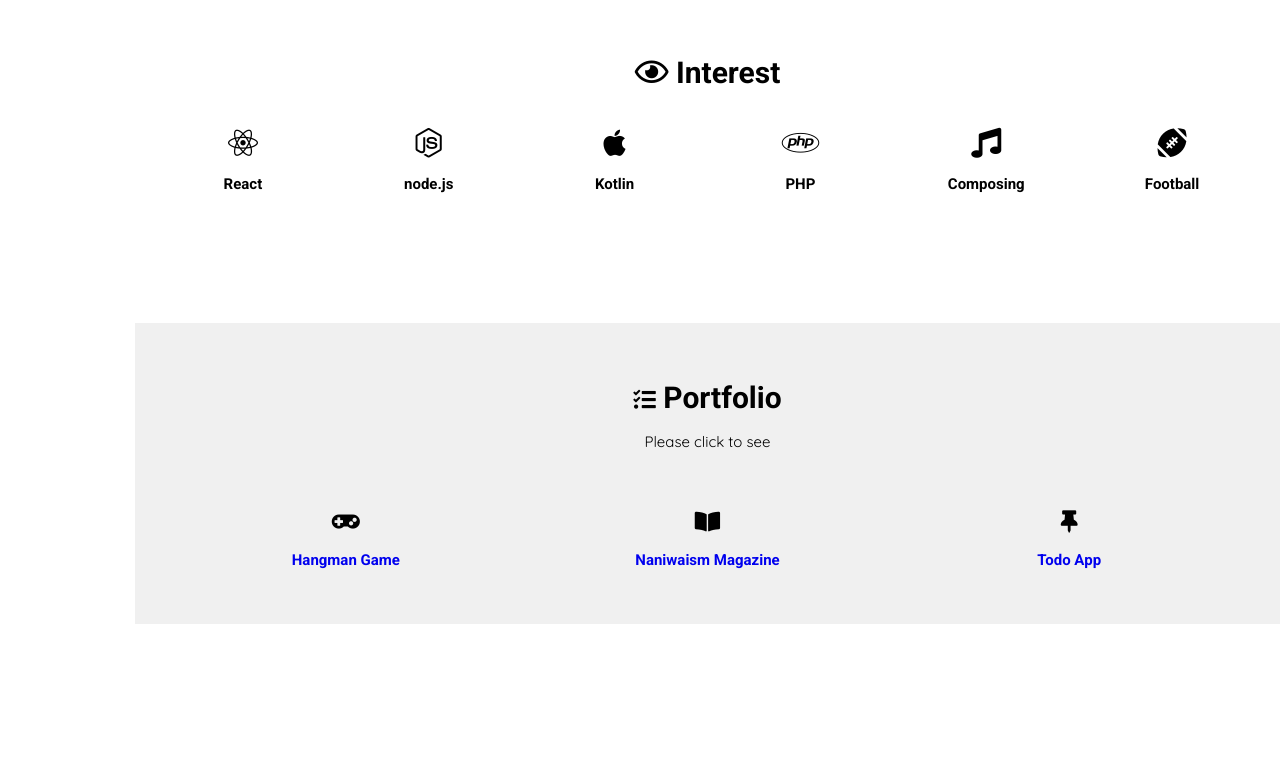
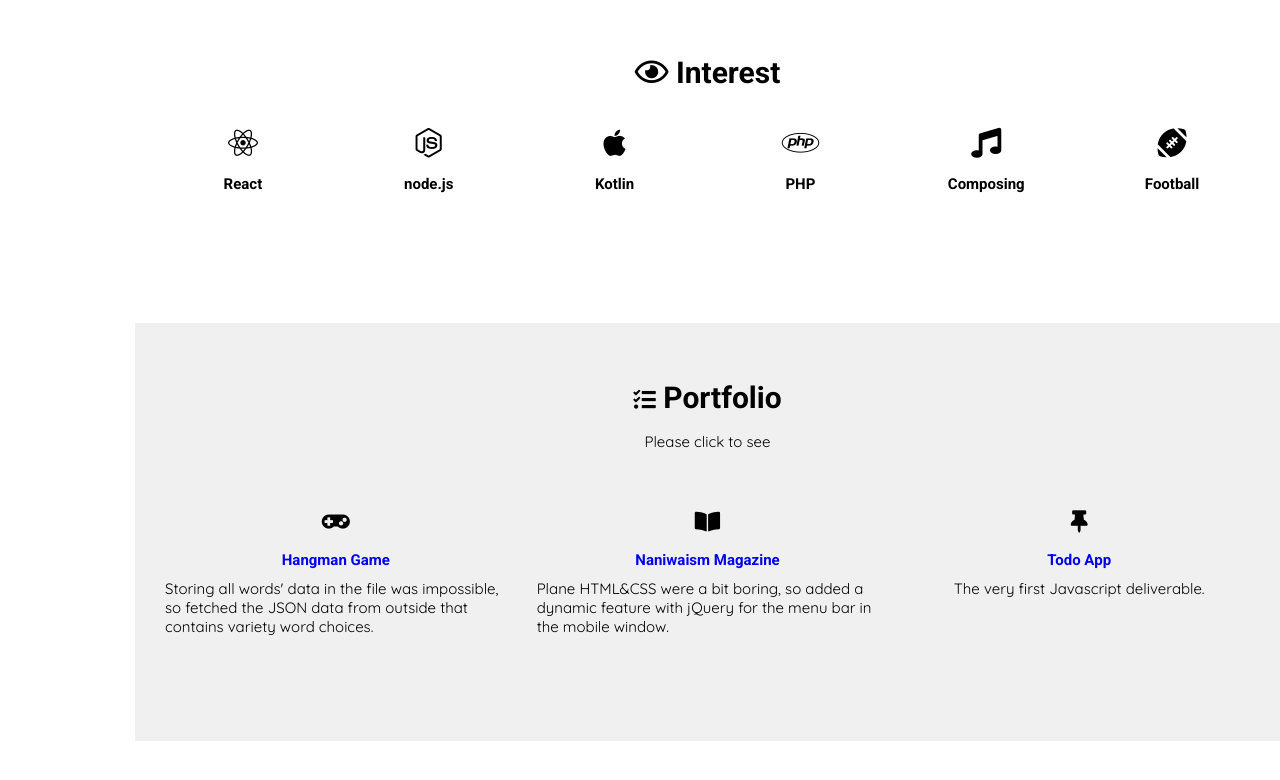
Before and after one commit to KenTauchi/Resume, a plain HTML site: page index.html in a window 1280 px wide. Shown: the part 1269-2049 px from the top of the page. Before the commit the page ends 1968 px from the top, so only its background shows below. Drawn offline with Linux system fonts and the light colour scheme.

Commit message:
add portfolio description

```diff
--- a/css/style.css
+++ b/css/style.css
@@ -168,7 +168,20 @@ main p {
 .interest-list,
 .portfolio-list {
   grid-template-columns: 1fr 1fr 1fr;
-  align-items: center;
+  /* align-items: center; */
+}
+
+.portfolio-list {
+  grid-gap: 2rem;
+  justify-content: center;
+}
+
+.portfolio-list p {
+  text-align: left;
+}
+
+.portfolio-list div:last-child p {
+  text-align: center;
 }
 
 .skill div,
--- a/index.html
+++ b/index.html
@@ -224,18 +224,29 @@
                   ><i class="fas fa-gamepad"></i>
                   <h3>Hangman Game</h3></a
                 >
+                <p>
+                  Storing all words' data in the file was impossible, so fetched
+                  the JSON data from outside that contains variety word choices.
+                </p>
               </div>
               <div>
                 <a href="https://kentauchi.github.io/magazinemockup/"
                   ><i class="fas fa-book-open"></i>
                   <h3>Naniwaism Magazine</h3></a
                 >
+                <p>
+                  Plane HTML&CSS were a bit boring, so added a dynamic feature
+                  with jQuery for the menu bar in the mobile window.
+                </p>
               </div>
               <div>
                 <a href="https://todoappbykenny.netlify.app"
                   ><i class="fas fa-thumbtack"></i>
                   <h3>Todo App</h3></a
                 >
+                <p>
+                  The very first Javascript deliverable.
+                </p>
               </div>
             </div>
           </section>
```
